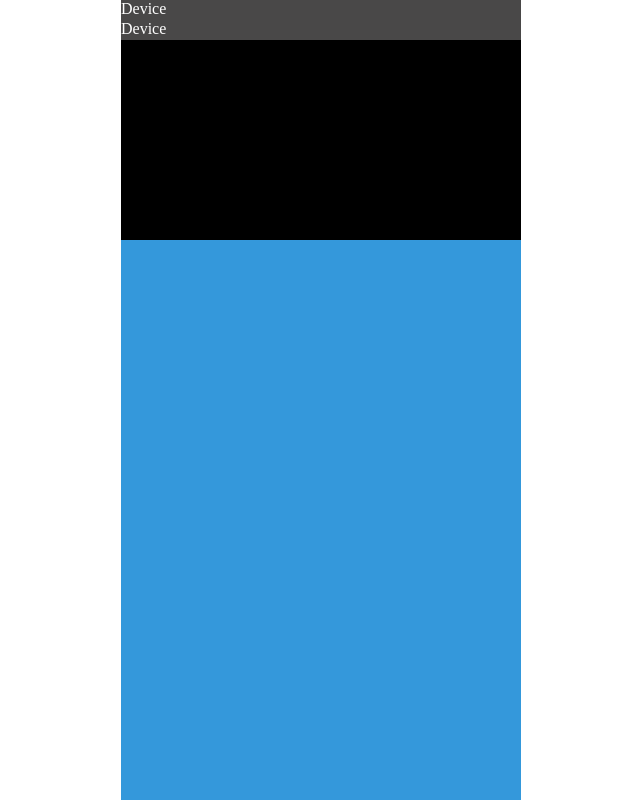
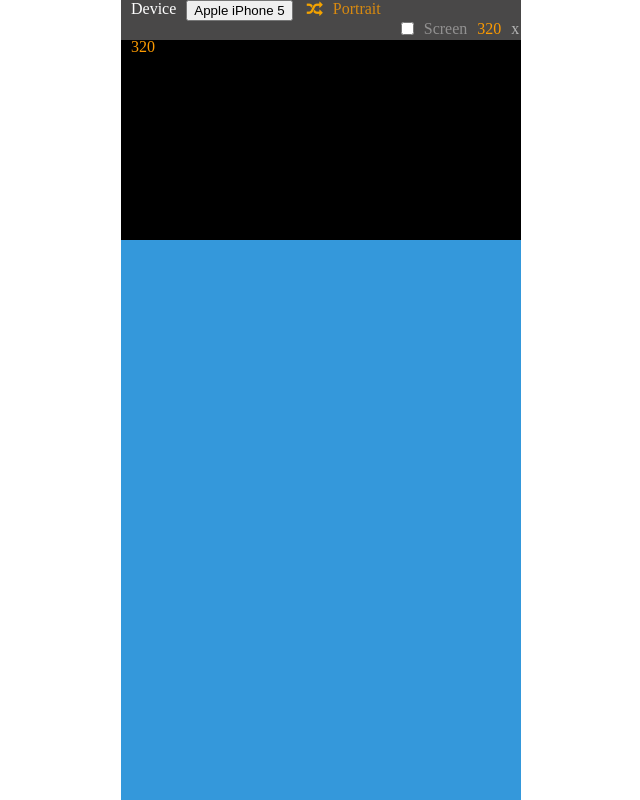
Before and after one commit to chrisjamesjackmccray/18-weather-api, a website: page app/index.html in a window 1280 px wide. Shown: the whole page, without its empty margins (319-959 px from the left). Drawn offline with nearby package versions, Linux system fonts and the light colour scheme; files that its build step writes are made by us from their sources; files whose address does not match are found by name.

Commit message:
Assignment Commit

```diff
--- a/app/index.html
+++ b/app/index.html
@@ -1,6 +1,8 @@
 <!DOCTYPE html>
 <html>
   <head>
+    <link rel="stylesheet" href="https://maxcdn.bootstrapcdn.com/font-awesome/4.6.1/css/font-awesome.min.css">
+
     <meta charset="utf-8">
     <title> 18-weather-apo </title>
     <link rel="stylesheet" href="/styles/main.css">
@@ -11,10 +13,23 @@
 
       <div class="maintopone">
         <p class="deviceword"> Device </p>
+
+        <div class="dropdown">
+            <button class="btn btn-primary dropdown-toggle" type="button" data-toggle="dropdown">Apple iPhone 5
+            <span class="caret"></span></button>
+            <i class="fa fa-random" aria-hidden="true"></i>
+            <p class="portrait"> Portrait </p>
+
+        </div>
+
       </div>
 
       <div class="maintoptwo">
-        <p class="deviceword"> Device </p>
+        <input type="checkbox" id="cbox1" value="first_checkbox">
+        <p class="screen"> Screen </p>
+        <p class="leftnumber"> 320 </p>
+        <p class="times"> x </p>
+        <p class="rightnumber"> 320 </p>
       </div>
 
       <div class="temp">
@@ -24,6 +39,7 @@
 
 
     </div>
+
     <script src="/js/app.js" charset="utf-8"></script>
   </body>
 </html>
--- a/app/styles/_layout.scss
+++ b/app/styles/_layout.scss
@@ -24,12 +24,62 @@ body {
 
   .deviceword {
     color: white;
+    margin: 0 10px 0 10px;
+    float: left;
+  }
+
+  .dropdown {
+    float: left;
     margin: 0 0 0 0;
   }
+
+  .fa.fa-random {
+    margin: 0 0 0 10px;
+    color: #F4A300;
+  }
+
+
+  .portrait {
+    color: #D88A10;
+    margin: 0 10px 0 10px;
+    float: right;
+  }
+
+  #cbox1 {
+    margin: 2px 0 0 10px;
+    background-color: #666666;
+    float: left;
+  }
+
+  .screen {
+    float: left;
+    margin: 0 0 0 10px;
+    color: #929191;
+  }
+
+  .leftnumber {
+    float: left;
+    margin: 0 0 0 10px;
+    color: #FC9A01;
+  }
+
+  .times {
+    float: left;
+    margin: 0 0 0 10px;
+    color: #B4B4B4;
+  }
+
+  .rightnumber {
+    float: left;
+    margin: 0 0 0 10px;
+    color: #FC9A01;
+  }
+
 
   .temp {
     width: 400px;
     height: 200px;
     background-color: black;
   }
+
 }
```
Also changed, not shown: dist/index.html, dist/styles/main.css.
